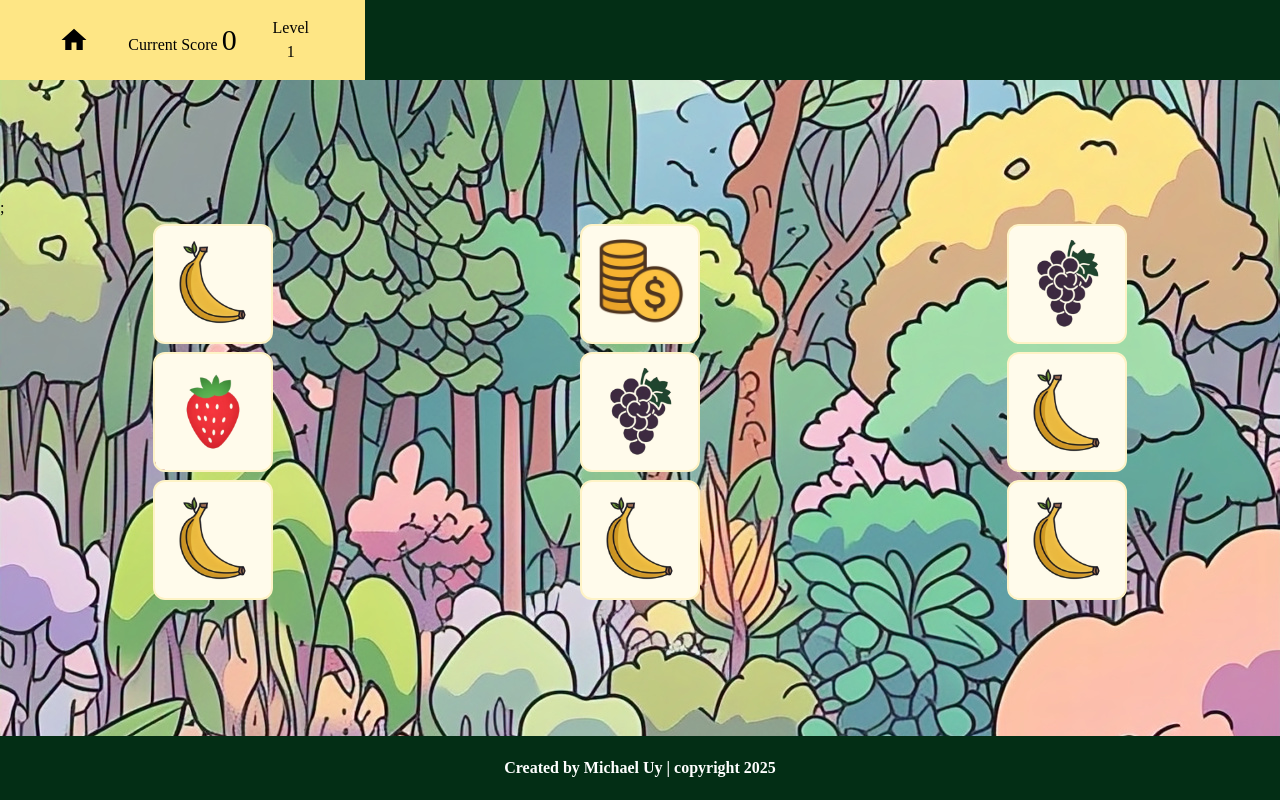
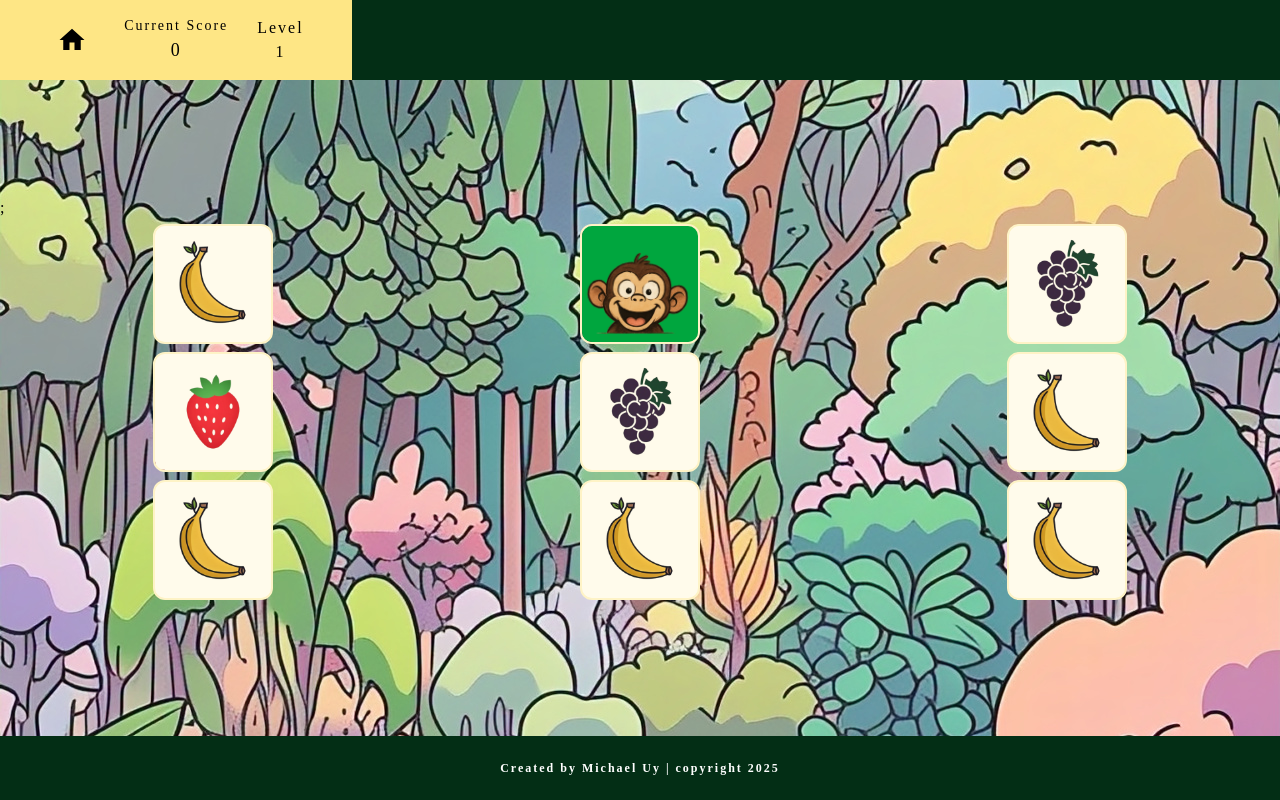
Before and after one commit to michaeluy001/Monkey-Boo, a React (Vite) app: page /gameplay in a window 1280 px wide. Both pictures are taken after a click on the element 639 px from the left and 284 px from the top of the page. Built offline with nearby package versions, Linux system fonts and the light colour scheme; a web font is replaced by a local one.

Commit message:
feat: polish components styling

```diff
--- a/src/Components/Board.jsx
+++ b/src/Components/Board.jsx
@@ -23,7 +23,6 @@ const Board = (props) => {
   const { isLevelComplete } = useGoalTracker(clickCount, goal);
   const [isLevelUpDialogOpen, setLevelUpDialogOpen] = useState(false);
 
-
   const handleMonkeyFound = () => {
     setIsDisabled(true);
     props.onGameOver;
@@ -35,20 +34,14 @@ const Board = (props) => {
   };
 
   useEffect(() => {
-    console.log("click Count", clickCount);
-    console.log("Tile Score", tileScore);
-    console.log("Score: ", score);
-    console.log("GOAL", goal);
-  }, [score]);
-
-  useEffect(() => {
     if (isLevelComplete) {
       setIsDisabled(true);
-      setLevelUpDialogOpen(true);
+      openDialog();
     }
   }, [isLevelComplete]);
 
   const handleNextLevel = () => {
+
     setLevelUpDialogOpen(false);
     props.onLevelUp();
     props.onReset();
@@ -56,7 +49,11 @@ const Board = (props) => {
     props.onGameScoreUpdate(score);
   };
 
-
+  const openDialog = () => {
+    setTimeout(() => {
+      setLevelUpDialogOpen(true);
+    }, 1000);
+  };
 
   return (
     <>
@@ -66,14 +63,19 @@ const Board = (props) => {
             id={index}
             key={index}
             fruit={item}
-            isAMonkey={index === 20}
+            isAMonkey={index === monkeyIndex}
             onDisable={isDisabled}
             onMonkeyFound={handleMonkeyFound}
             onScoreUpdate={updateScore}
           />
         ))}
       </div>
-      {isLevelUpDialogOpen && <LevelUpDialog onNextLevel={handleNextLevel} />}
+      {isLevelUpDialogOpen && (
+        <LevelUpDialog
+          onNextLevel={handleNextLevel}
+          score={props.gameScore + score}
+        />
+      )}
       {isGameOver && <GameOver score={props.gameScore} level={props.level} />}
     </>
   );
--- a/src/Components/Footer.jsx
+++ b/src/Components/Footer.jsx
@@ -2,7 +2,7 @@ export const Footer = () => {
   return (
     <>
       <div className="bg-green-950 h-16 text-center content-center absolute bottom-0 left-0 w-full">
-        <p className="text-1xl font-bold text-white">
+        <p className="text-xs font-bold text-white">
           {" "}
           Created by Michael Uy | copyright 2025{" "}
         </p>
--- a/src/Components/GamePlay-Scoreboard.jsx
+++ b/src/Components/GamePlay-Scoreboard.jsx
@@ -11,8 +11,8 @@ const Scoreboard = (props) => {
         transition={{ duration: 0.5 }}
       >
         <ReturnButton className="text-3xl" />
-        <div className="text-center">
-          Current Score <span className="text-3xl">{props.gameScore}</span>
+        <div className="text-center text-sm">
+          Current Score <p className="text-lg">{props.gameScore}</p>
         </div>
         <div className="text-center flex flex-col">
 
--- a/src/Components/LevelUpDialog.jsx
+++ b/src/Components/LevelUpDialog.jsx
@@ -32,14 +32,24 @@ const LevelUpDialog = (props) => {
 
   return (
     <>
-      <div className="bg-amber-300/30 h-screen  w-full  fixed top-0 left-0 flex items-center overflow-hidden">
+      <motion.div
+        className="bg-amber-300/50 h-screen  w-full  fixed top-0 left-0 flex items-center overflow-hidden"
+        initial={{ opacity: 0 }}
+        animate={{ opacity: 1 }}
+        transition={{ duration: 0.3 }}
+      >
         <motion.div
-          className="relative bg-amber-400 flex flex-col text-3xl h-1/3 w-full justify-center items-center space-y-10 "
+          className="relative bg-amber-100 border-y-2 border-amber-600 flex flex-col  h-2/3 w-full justify-center items-center space-y-5"
           initial={{ scale: 0 }}
           animate={{ scale: 1 }}
-          transition={{ duration: 1, type: "spring" }}
+          transition={{ duration: 1, delay: 1, type: "spring" }}
         >
-          <p>{randomPhraseRef.current}!</p>
+          <p className="text-4xl text-green-800 font-bold">
+            {randomPhraseRef.current}!
+          </p>
+          <div className=" flex flex-col text-center ">
+            <p>Your Score</p> <p className="text-2xl">{props.score}</p>
+          </div>
           <Button
             type="nextLevel"
             className="text-lg text-white"
@@ -65,7 +75,7 @@ const LevelUpDialog = (props) => {
             </div>
           </div>
         </motion.div>
-      </div>
+      </motion.div>
     </>
   );
 };
--- a/src/Components/Tile.jsx
+++ b/src/Components/Tile.jsx
@@ -2,6 +2,7 @@ import { motion, AnimatePresence } from "motion/react";
 import { useState, useRef } from "react";
 import { useInitializeMonkey } from "./MonkeyGenerator";
 import { useGameContext } from "./GameContext";
+import monkeyGood from "/src/assets/monkey good.png";
 
 const Tile = (props) => {
   const [isAMonkey, setIsAMonkey] = useState(false);
@@ -61,9 +62,17 @@ const Tile = (props) => {
 
         <div>
           {!isAMonkey ? (
-            <motion.img src="src/assets/gold coins.png" alt="gold coins" />
+            <motion.div className="bg-green-600">
+              <motion.img
+                src={monkeyGood}
+                alt="monkey good"
+                className="w-50 h-30 object-cover "
+              />
+            </motion.div>
           ) : (
-            <img src={monkeyInfo.imgSrc} alt={monkeyInfo.alt} />
+            <div className="bg-amber-700">
+              <img src={monkeyInfo.imgSrc} alt={monkeyInfo.alt} />
+            </div>
           )}
         </div>
       </motion.div>
--- a/src/index.css
+++ b/src/index.css
@@ -11,4 +11,5 @@
   background-image: url(./assets/jungle_background_1.jpg);
   background-repeat: no-repeat;
   background-size: cover;
+  letter-spacing: 2px;
 }
```
Also changed, not shown: src/assets/monkey good.png (added).
